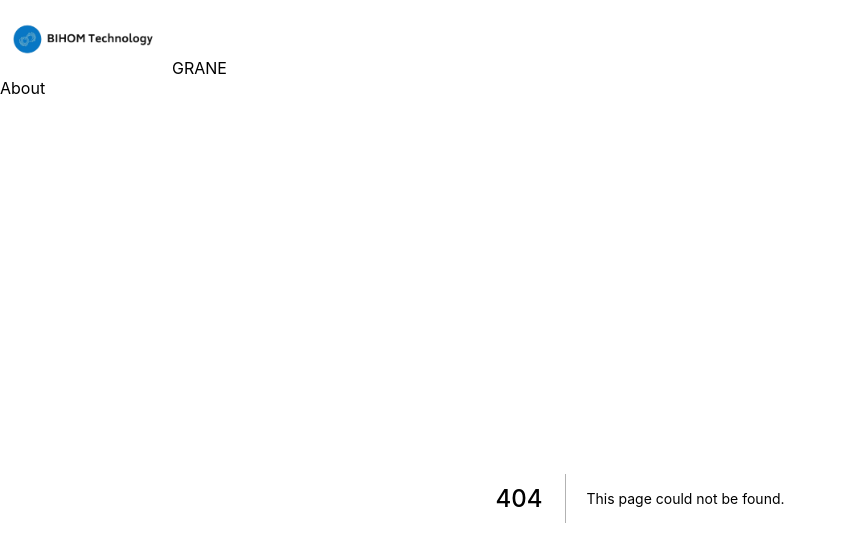
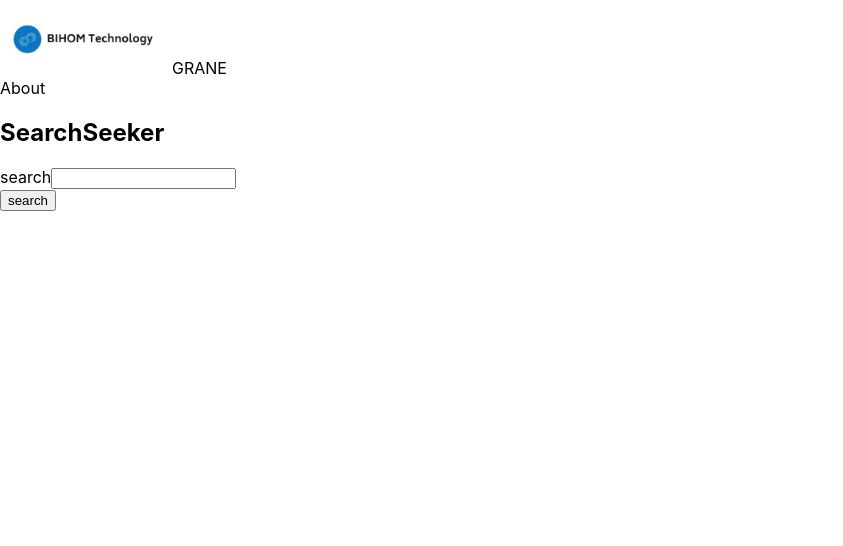
Before and after one commit to ManuSerp/GRANE-WEB, a Next.js app in the folder my-app/: page /app/test in a window 1280 px wide. Before the commit this address had no page. Shown: the top 546 px of the page, without its empty margins (0-843 px from the left). Built offline with nearby package versions, Linux system fonts and the light colour scheme.

Commit message:
push test search

```diff
--- /dev/null
+++ b/my-app/components/admin/searchvisual.js
@@ -0,0 +1,59 @@
+import { useState, useRef } from "react";
+
+async function searchVisual(search) {
+  const response = await fetch("https://grane-back.vercel.app/api/search", {
+    method: "POST",
+    body: JSON.stringify({ test: "Bonjour ceci est un test" }),
+    headers: {
+      "Content-Type": "application/json",
+    },
+  });
+
+  const data = await response.json();
+
+  if (!response.ok) {
+    throw new Error(data.message || "Something went wrong!");
+  }
+
+  return data;
+}
+
+function SearchSeeker() {
+  const [resEnd, setRes] = useState();
+  const searchInputRef = useRef();
+
+  async function submitHandler(event) {
+    event.preventDefault();
+
+    const enteredSearch = searchInputRef.current.value;
+
+    // optional: Add validation
+
+    try {
+      const result_q = await searchVisual(enteredSearch);
+      setRes(JSON.stringify(result_q));
+      //alert(result_q.coins.eur);
+    } catch (error) {
+      console.log(error);
+      setRes("ERROR");
+    }
+  }
+
+  return (
+    <section>
+      <h1>SearchSeeker</h1>
+      <form onSubmit={submitHandler}>
+        <div>
+          <label htmlFor="search">search</label>
+          <input type="search" id="search" required ref={searchInputRef} />
+        </div>
+        <div>
+          <button>search</button>
+        </div>
+      </form>
+      <div>{resEnd}</div>
+    </section>
+  );
+}
+
+export default SearchSeeker;
--- /dev/null
+++ b/my-app/pages/app/test.js
@@ -0,0 +1,28 @@
+import Head from 'next/head'
+import Image from 'next/image'
+import SearchSeeker from '../../components/admin/searchvisual'
+
+export default function Home() {
+  return (
+    <div className='main-home'>
+      <Head>
+        <title>GRANE</title>
+        <meta name="description" content="Grane online app" />
+        <link rel="icon" href="/favicon.ico" />
+      </Head>
+
+      <div >
+
+        <SearchSeeker></SearchSeeker>
+
+
+
+      </div>
+
+
+
+
+
+    </div>
+  )
+}
```
Also changed, not shown: my-app/components/admin/Figure_2.png (added).
